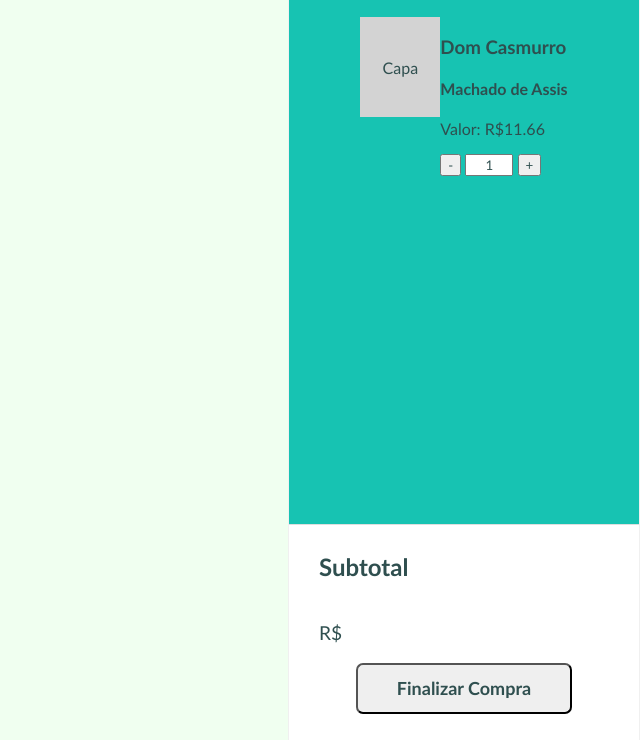
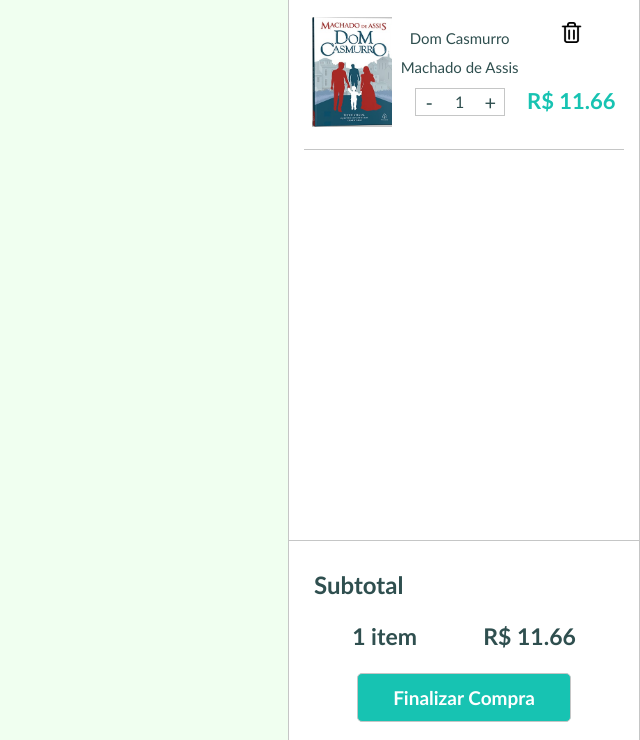
Before and after one commit to rehffv/atividades_java, a plain HTML site: page aula_java_23-12/index.html in a window 1280 px wide. Shown: the part 60-800 px from the top of the page, without its empty margins (640-1280 px from the left). Drawn offline with Linux system fonts and the light colour scheme.

Commit message:
finalizando tarefa 23/12

```diff
--- a/aula_java_23-12/index.html
+++ b/aula_java_23-12/index.html
@@ -10,25 +10,35 @@
 </head>
 <body>
 
-  <div class="meu-carrinho">
-    <section id="carrinho">
+
+  <section id="carrinho">
+    <div class="meu-carrinho">
 
       <div class="header-carrinho">
         <h1>Meu Carrinho</h1>
+      </div>
+
+      <div class="mensagem-carrinho-vazio">
+        <span>Seu carrinho está vazio :(</span>
+        <p>Adicione itens para continuar comprando!</p>
       </div>
 
       <div class="pedidos">
 
         <div class="item-carrinho" id="produto-01">
           <div class="capa"></div>
-          <div>
-            <h3>Dom Casmurro</h3>
-            <h4>Machado de Assis</h4>
-            <p>Valor: R$11.66</p>
-
-            <button onclick="carrinhoVazio()" id="btn-subtrair-produto-01">-</button>
-            <input id="quantidade-produto-01" type="number" value="1" min="0">
-            <button id="btn-adicionar-produto-01">+</button>
+          <div class="descricao">
+            <p>Dom Casmurro</p>
+            <p>Machado de Assis</p>
+            <div class="botoes">
+              <button id="btn-subtrair-produto-01">-</button>
+              <input id="quantidade-produto-01" type="number" value="1" min="0">
+              <button id="btn-adicionar-produto-01">+</button>
+            </div>
+          </div>
+          <div class="lixeira-valor">
+            <a onclick="excluirPedido()" href="#"><img width="21px" src="img/lixeira1.png" alt= "excluir"/></a>
+            <h3>R$ 11.66</h3>
           </div>
         </div>
 
@@ -41,14 +51,18 @@
             <p><span id="quantidade-subtotal"></span></p>
             <p>R$ <span id="valor-subtotal"></span></p>
           </div>
+          <div class="itens-valor-zerado">
+            <p>0 Itens</p>
+            <p>R$ 0.00</p>
+          </div>
+        </section>
 
-
-        </section>
         <button class="botao-finalizar">Finalizar Compra</button>
       </div>
 
-    </section>
-  </div>
+    </div>
+  </section>
+
 
 </body>
 </html>
--- a/aula_java_23-12/script.js
+++ b/aula_java_23-12/script.js
@@ -1,8 +1,13 @@
-const quantidadeSubtotal = document.getElementById("quantidade-subtotal");
-const valorSubtotal = document.getElementById("valor-subtotal");
+const quantidadeSubtotal = document.getElementById("quantidade-subtotal")
+const valorSubtotal = document.getElementById("valor-subtotal")
 const addProduto = document.getElementById("btn-adicionar-produto-01")
 const subProduto = document.getElementById("btn-subtrair-produto-01")
 const quantidadeProduto = document.getElementById("quantidade-produto-01")
+const excluir_pedido = document.getElementsByClassName("item-carrinho")
+const excluir_valor = document.getElementsByClassName("itens-valor")
+const carrinho_vazio = document.getElementsByClassName("mensagem-carrinho-vazio")
+const valor_zerado = document.getElementsByClassName("itens-valor-zerado")
+
 
 
 //quantidadeSubtotal.innerText = subtotalInfo.quantidade + " itens";
@@ -20,6 +25,7 @@ let subtotalInfo = {
 
 addProduto.addEventListener('click', adicionarProduto)
 subProduto.addEventListener('click', subtrairProduto)
+updateSubtotalText ()
 
 
 function calculoValorTotal(quantidadeProduto) {
@@ -47,3 +53,11 @@ function subtrairProduto() {
     }
     updateSubtotalText()
 }
+
+
+function excluirPedido() {
+    excluir_pedido[0].classList.add ('excluir-pedido')
+    excluir_valor[0].classList.add ('excluir-pedido')
+    carrinho_vazio[0].classList.add ('visible')
+    valor_zerado[0].classList.add ('visible')
+}
--- a/aula_java_23-12/style.css
+++ b/aula_java_23-12/style.css
@@ -8,21 +8,26 @@
     background-color: honeydew;
   }
 
-  .meu-carrinho {
+  #carrinho {
     display: flex;
     flex-direction: column;
-    background-color: #17c3b2;
+    background-color: #FFF;
     position: fixed;
     width: 350px;
-    border: 1px solid #f0f0f0;
+    border: 1px solid #c5c6c6;
     z-index: 99999;
     top: 0;
     right: 0;
     height: 100%;
   }
 
+  .meu-carrinho {
+    display: flex;
+    flex-direction: column;
+  }
+
   .header-carrinho {
-    background-color: #fdd900;
+    background-color: #17c3b2;
     position: relative;
     display: flex;
     align-items: center;
@@ -31,6 +36,10 @@
     width: 100%;
     margin: 0;
     font-size: 15px;
+  }
+
+  .header-carrinho h1 {
+    color:#223737;
   }
 
   .pedidos {
@@ -43,26 +52,84 @@
 
   .item-carrinho {
     display: flex;
+    width: 320px;
+    justify-content: space-evenly;
+    align-items: center;
+    border-bottom: 1px solid #c5c6c6;
+    padding: 0 0 22px 0;
+  }
+
+  .descricao {
+    display: flex;
+    flex-direction: column;
+    height: 110px;
+    align-items: center;
+    justify-content: space-evenly;
+  }
+
+  .descricao p {
+    margin: 0;
+    font-size: 15px;
+  }
+
+  .lixeira-valor{
+    display: flex;
+    flex-direction: column;
+    justify-content: space-between;
+    align-items: center;
+    height: 110px;
+  }
+
+  .lixeira-valor img {
+    padding-top: 5px;
+  }
+
+  .lixeira-valor h3 {
+    margin: 0;
+    font-size: 22px;
+    font-weight: bolder;
+    color: #17c3b2;
+    align-self:flex-end;
+    padding: 0 0 13px 0;
   }
 
   .capa {
     width: 80px;
-    height: 100px;
+    height: 110px;
     background-color: lightgray;
+    background-image: url("img/dom_casmurro.jpg");
+    background-size: 80px 110px;
     position: relative;
   }
 
   .capa::after {
-    content: "Capa";
+    /*content: "Capa";*/
     position: absolute;
     transform: translate(-50%, -50%);
     top: 50%;
     left: 50%;
   }
 
-  input {
-    width: 40px;
+  .botoes{
+    display: flex;
+    border: 1px solid #c5c6c6;
+  }
+
+  .botoes button {
+    width: 15px;
+    height: 24px;
+    border: none;
+    background-color: #FFF;
+    font-size: 20px;
+  }
+
+  .botoes input {
     text-align: center;
+    width: 30px;
+    height: 24px;
+    border: none;
+    background-color: #FFF;
+    font-size: 16px;
   }
 
   input::-webkit-outer-spin-button,
@@ -78,39 +145,71 @@
   .sub-total {
     display: flex;
     flex-direction: column;
-    border-top: 1px solid #dedede;
+    border-top: 1px solid #c5c6c6;
     background-color: #FFF;
     position: absolute;
     bottom: 0;
     align-items: center;
     justify-content: center;
-    height: 27%;
+    height: 25%;
     width: 100%;
     margin: 0;
   }
 
-  .sub-total h2, .sub-total section {
-      display: flex;
-      margin: 20px 0 0 30px;
-      align-self: flex-start;
-      flex-direction: row;
+  .sub-total h2 {
+    width: 300px;
+    margin: 10px 0 0 0;
   }
 
-/* parei aqui, tentando descobrir por que o RS fica no meio - melhorar o botão -*/
-/* falta fazer a sessão de pedidos e o fundo da pág*/
-/* possivel solução: alinhar o itens-valor com o botão */
   .itens-valor {
-  display: flex;
-
-
+    display: flex;
+    width: 290px;
+    justify-content: space-around;
+    align-items: center;
   }
 
+  .itens-valor p, .itens-valor-zerado p {
+    font-size: 23px;
+    font-weight: bolder;
+  }
 
   .botao-finalizar {
-    margin: 0 0 20px 0;
-    border-radius: 7px;
+    border: 1px solid #c5c6c6;
+    border-radius: 5px;
     width:  200px;
     height: 45px;
-    font-size: 18px;
+    font-size: 19px;
+    font-weight: bolder;
+    background-color: #17c3b2;
+    color:#FFF;
+  }
+
+  .itens-valor-zerado {
+    display: none;
+    width: 290px;
+    justify-content: space-around;
+    align-items: center;
+  }
+
+  .mensagem-carrinho-vazio {
+    display: none;
+    width: 350px;
+    margin-top: 100px;
+    flex-direction: column;
+    align-items: center;
+    justify-content: center;
+    font-size: 25px;
     font-weight: bolder;
   }
+  .mensagem-carrinho-vazio p {
+    font-size: 15px;
+    font-weight: lighter;
+  }
+
+  .excluir-pedido {
+    display: none;
+  }
+
+  .visible {
+    display: flex;
+  }
```
Also changed, not shown: aula_java_23-12/img/dom_casmurro.jpg (added), aula_java_23-12/img/lixeira1.png (added).
